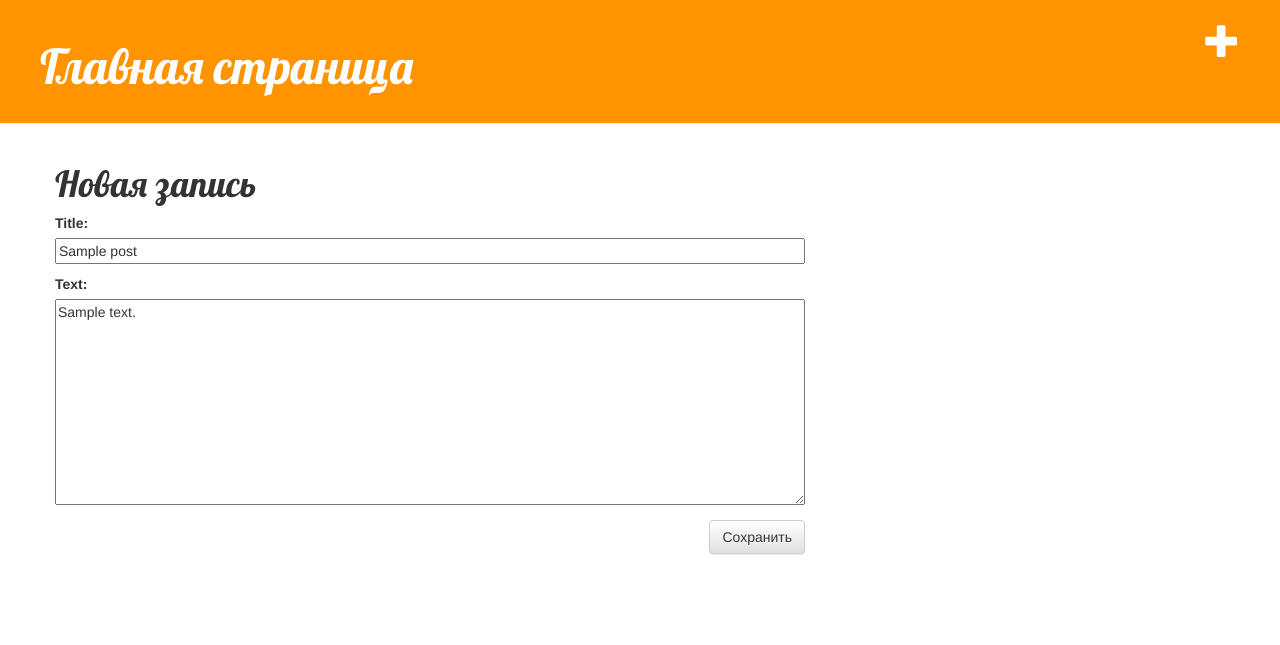
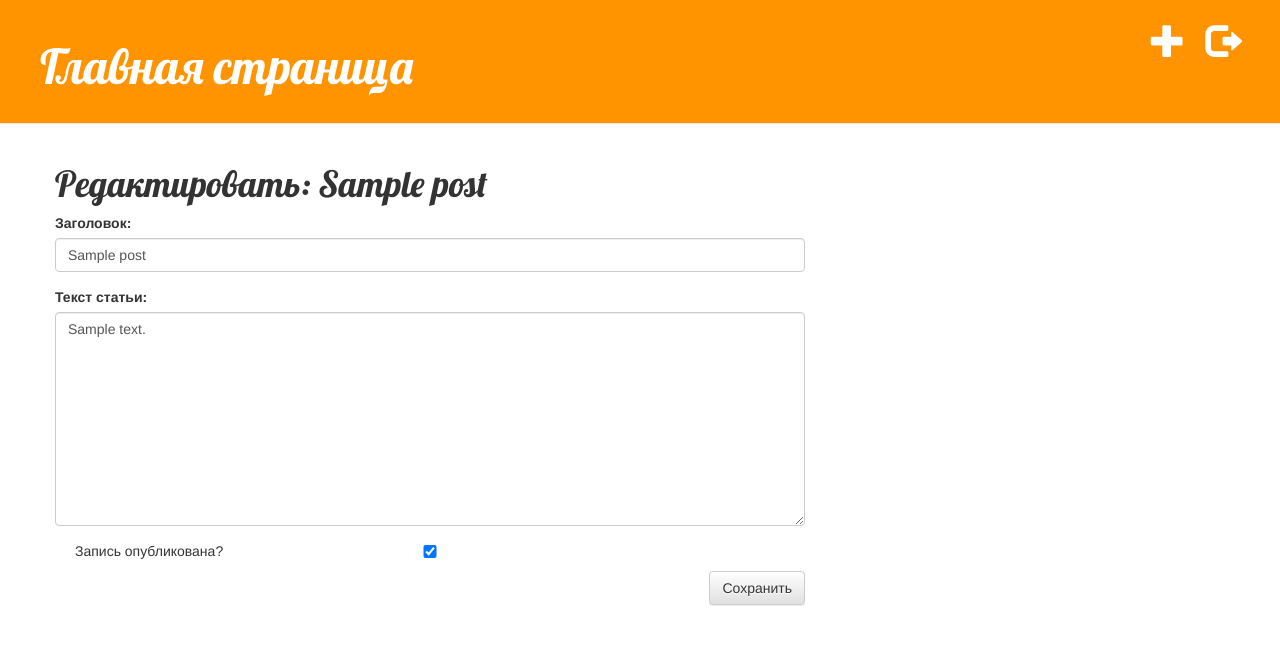
Before and after one commit to JekaDeka/django_tutorial, a Django app: page /posts/1/edit/ in a window 1280 px wide. Shown: the top 645 px of the page. Run offline with Django 3.2, Linux system fonts and the light colour scheme; a user stored in the database is signed in; tables that the repository leaves empty hold one stand-in row (values such as "Sample post"); some libraries are stand-ins or nearby versions.

Commit message:
Add post publish method

```diff
--- a/HelloDjango/urls.py
+++ b/HelloDjango/urls.py
@@ -18,6 +18,7 @@ from django.urls import include, path
 
 urlpatterns = [
     path('admin/', admin.site.urls),
+    path('accounts/', include('django.contrib.auth.urls')),
     path('', include('blog.urls')),
 ]
 
--- a/blog/forms.py
+++ b/blog/forms.py
@@ -6,4 +6,4 @@ from .models import Post
 class PostForm(forms.ModelForm):
     class Meta:
         model = Post
-        fields = ('title', 'text')
+        fields = ('title', 'text', 'is_published')
--- a/blog/managers.py
+++ b/blog/managers.py
@@ -1,4 +1,4 @@
-from django.db.models import Manager, QuerySet
+from django.db.models import Manager, Q, QuerySet
 from django.utils import timezone
 
 
@@ -6,6 +6,9 @@ class PostQuerySet(QuerySet):
     def for_user(self, user=None):
         if user.is_staff:
             return self.all()
+        elif user.is_authenticated:
+            return self.filter(
+                Q(published_date__lte=timezone.now()) | Q(author=user))
         else:
             return self.filter(published_date__lte=timezone.now())
 
--- a/blog/models.py
+++ b/blog/models.py
@@ -10,19 +10,21 @@ class Post(models.Model):
     """Django data model Post"""
     author = models.ForeignKey(settings.AUTH_USER_MODEL,
                                on_delete=models.CASCADE)
-    title = models.CharField(max_length=200)
-    text = models.TextField()
-    created_date = models.DateTimeField(default=timezone.now)
-    published_date = models.DateTimeField(blank=True, null=True)
+    title = models.CharField(max_length=200, verbose_name="Заголовок")
+    text = models.TextField(verbose_name="Текст статьи")
+    created_date = models.DateTimeField(default=timezone.now,
+                                        verbose_name="Дата создания")
+    published_date = models.DateTimeField(blank=True,
+                                          null=True,
+                                          verbose_name="Дата публикации")
+    is_published = models.BooleanField(default=False,
+                                       verbose_name="Запись опубликована?")
 
     objects = PostManager()
     published = PostPublishedManager()
 
     def get_absolute_url(self):
         return reverse('post_detail', args=[str(self.id)])
-
-    def is_publish(self):
-        return True if self.published_date else False
 
     def publish(self):
         self.published_date = timezone.now()
--- a/blog/templates/blog/base.html
+++ b/blog/templates/blog/base.html
@@ -15,7 +15,10 @@
   {% block header %}
   <div class="page-header">
     {% if request.user.is_authenticated %}
+      <a href="{% url 'logout' %}" class="top-menu"><span class="glyphicon glyphicon-log-out"></span></a>
       <a href="{% url 'post_add' %}" class="top-menu"><span class="glyphicon glyphicon-plus"></span></a>
+    {% else %}
+      <a href="{% url 'login' %}" class="top-menu"><span class="glyphicon glyphicon-log-in"></span></a>
     {% endif %}
     <h1><a href="/">Главная страница</a></h1>
   </div>
--- a/blog/templates/blog/post_detail.html
+++ b/blog/templates/blog/post_detail.html
@@ -6,6 +6,8 @@
   <div class="date">
     {{ post.published_date }}
   </div>
+  {% else %}
+    <a class="btn btn-default" href="{% url 'post_publish' id=post.id %}">Опубликовать</a>
   {% endif %}
   {% if request.user == post.author %}
     <a class="btn btn-default" href="{% url 'post_edit' id=post.id %}"><span class="glyphicon glyphicon-pencil"></span></a>
--- a/blog/templates/blog/post_edit.html
+++ b/blog/templates/blog/post_edit.html
@@ -1,10 +1,27 @@
 {% extends 'blog/base.html' %}
+{% load widget_tweaks %}
+{% block content %}
+<h1>
+  {% if form.instance.id %}
+  Редактировать: {{ form.instance.title }}
+  {% else %}
+  Новая запись
+  {% endif %}
+</h1>
 
-{% block content %}
-<h1>Новая запись</h1>
 <form method="POST" class="post-form">
   {% csrf_token %}
-  {{ form.as_p }}
+  <div class="form-group">
+    {{ form.title.label_tag }}
+    {{ form.title|add_class:"form-control" }}
+  </div>
+  <div class="form-group">
+    {{ form.text.label_tag }}
+    {{ form.text|add_class:"form-control" }}
+  </div>
+  <div class="checkbox">
+    <label>{{ form.is_published }}Запись опубликована?</label>
+  </div>
   <button type="submit" class="save btn btn-default">Сохранить</button>
 </form>
 {% endblock %}
--- a/blog/urls.py
+++ b/blog/urls.py
@@ -6,5 +6,6 @@ urlpatterns = [
     path('', views.post_list, name='post_list'),
     path('posts/<int:id>/', views.post_detail, name='post_detail'),
     path('posts/<int:id>/edit/', views.post_edit, name='post_edit'),
+    path('posts/<int:id>/publish/', views.post_publish, name='post_publish'),
     path('posts/add/', views.post_edit, name='post_add'),
 ]
--- a/blog/views.py
+++ b/blog/views.py
@@ -1,5 +1,5 @@
 from django.contrib.auth.decorators import login_required
-from django.http import Http404
+# from django.http import Http404
 from django.shortcuts import (get_object_or_404, redirect, render,
                               render_to_response)
 from django.utils import timezone
@@ -15,8 +15,6 @@ def post_list(request):
 
 def post_detail(request, id):
     post = get_object_or_404(Post, id=id)
-    if not post.is_publish() and not request.user.is_staff:
-        raise Http404("Запись в блоге не найдена")
     return render(request, 'blog/post_detail.html', {'post': post})
 
 
@@ -32,7 +30,10 @@ def post_edit(request, id=None):
         if form.is_valid():
             post = form.save(commit=False)
             post.author = request.user
-            post.published_date = timezone.now()
+            if post.is_published:
+                post.published_date = timezone.now()
+            else:
+                post.published_date = None
             post.save()
             return redirect('post_detail', id=post.id)
     else:
@@ -40,6 +41,13 @@ def post_edit(request, id=None):
     return render(request, 'blog/post_edit.html', {'form': form})
 
 
+@login_required
+def post_publish(request, id):
+    post = get_object_or_404(Post, id=id)
+    post.publish()
+    return redirect('post_detail', id=id)
+
+
 def handler404(request, exception, template_name="404.html"):
     response = render_to_response("404.html")
     response.status_code = 404
```
Also changed, not shown: HelloDjango/settings.py (+20 -16 lines), blog/templates/blog/post_list.html (+6 -1 lines), blog/templates/registration/login.html (added, +22 -0 lines), blog/migrations/0002_auto_20191024_1653.py (added), 1 other file.
